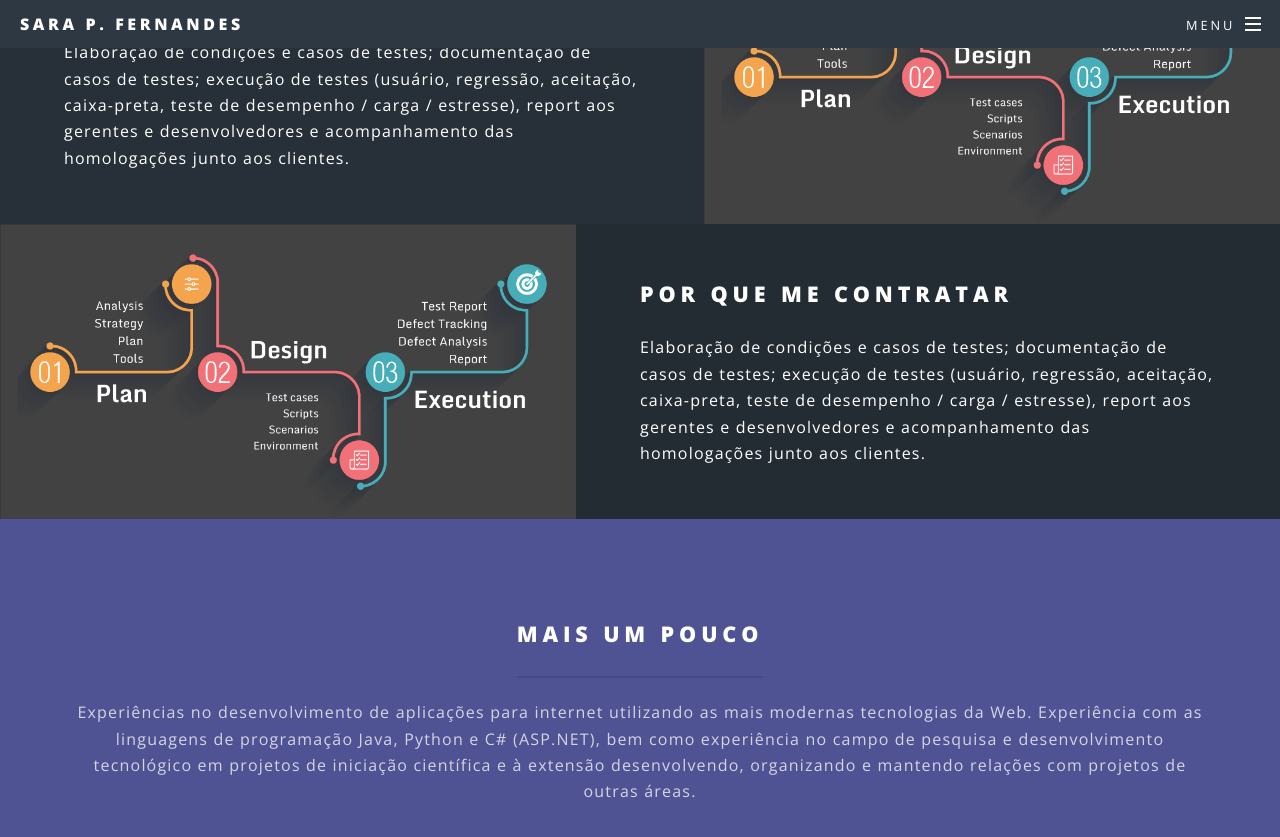
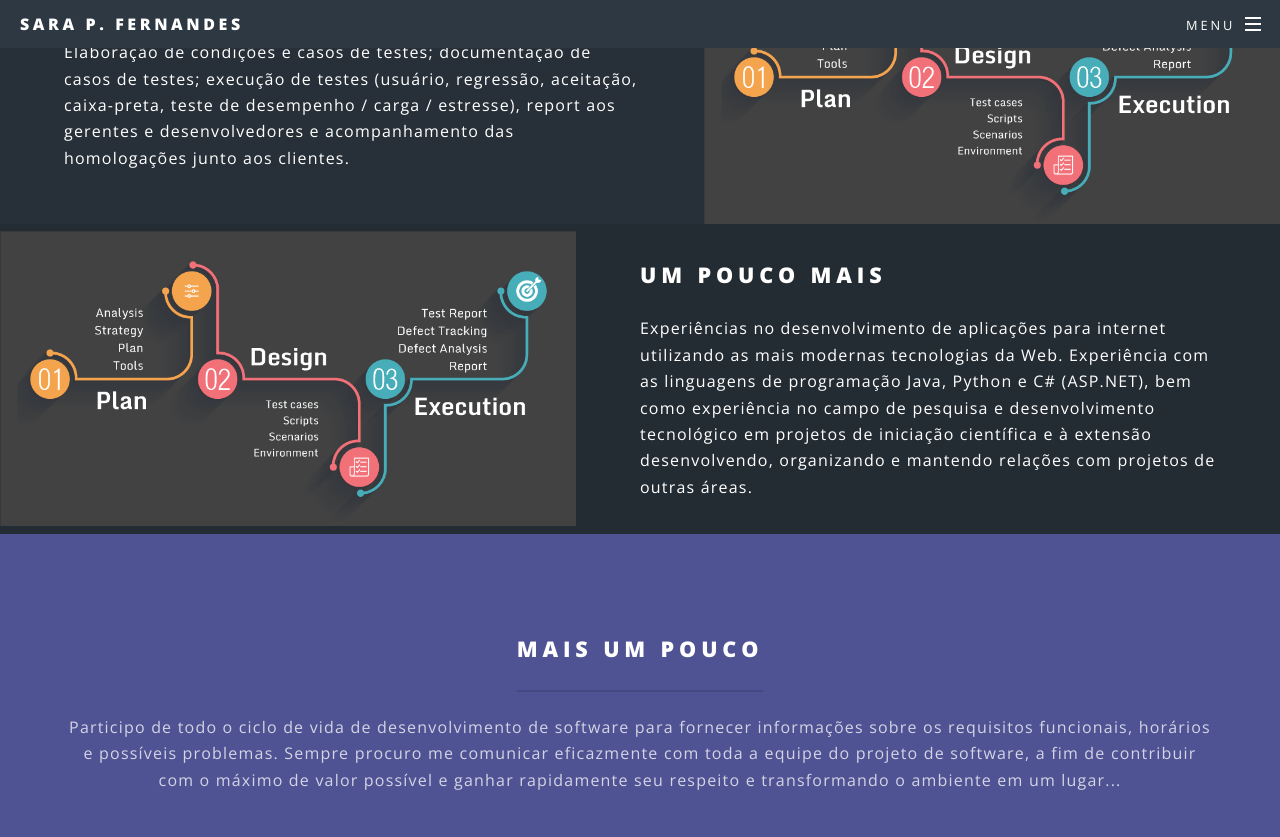
Before and after one commit to SaraFernandes/sarafernandes.github.io_sfdhgdfg, a Jekyll site: the page built from index.html, in a window 1280 px wide and 900 px high, scrolled down 1901 px. Shown: the top 837 px of the window. Built offline with Jekyll 4.4.1, drawn with Linux system fonts in a browser that asks for light colours; some of the changed text lies outside the part shown.

Commit message:
Add neu post Elicitação de requisitos

```diff
--- a/index.html
+++ b/index.html
@@ -46,8 +46,8 @@ layout: landing
 
 						<section class="spotlight">
 							<div class="image"><img src="images/teste.png" alt="" /></div><div class="content">
-								<h2>Por que me contratar<br/></h2>
-								<p>Elaboração de condições e casos de testes; documentação de casos de testes; execução de testes (usuário, regressão, aceitação, caixa-preta, teste de desempenho / carga / estresse), report aos gerentes e desenvolvedores e acompanhamento das homologações junto aos clientes.</p>							</div>
+								<h2>Um Pouco Mais<br/></h2>
+								<p>Experiências no desenvolvimento de aplicações para internet utilizando as mais modernas tecnologias da Web. Experiência com as linguagens de programação Java, Python e C# (ASP.NET), bem como experiência no campo de pesquisa e desenvolvimento tecnológico em projetos de iniciação científica e à extensão desenvolvendo, organizando e mantendo relações com projetos de outras áreas.</p>							</div>
 						</section>
 					</section>
 
@@ -56,7 +56,7 @@ layout: landing
 						<div class="inner">
 							<header class="major">
 								<h2>Mais Um Pouco</h2>
-								<p>Experiências no desenvolvimento de aplicações para internet utilizando as mais modernas tecnologias da Web. Experiência com as linguagens de programação Java, Python e C# (ASP.NET), bem como experiência no campo de pesquisa e desenvolvimento tecnológico em projetos de iniciação científica e à extensão desenvolvendo, organizando e mantendo relações com projetos de outras áreas.
+								<p> Participo de todo o ciclo de vida de desenvolvimento de software para fornecer informações sobre os requisitos funcionais, horários e possíveis problemas. Sempre procuro me comunicar eficazmente com toda a equipe do projeto de software,  a fim de contribuir com o máximo de valor possível e ganhar rapidamente seu respeito e transformando o ambiente em um lugar...
 								</p>
 							</header>
 							<ul class="features">
@@ -68,7 +68,7 @@ layout: landing
 									<h3>Teste de Software</h3>
 									<p>Augue consectetur sed interdum imperdiet et ipsum. Mauris lorem tincidunt nullam amet leo Aenean ligula consequat consequat.</p>
 								</li>
-								<li class="icon fa-code">
+								<!--<li class="icon fa-code">
 									<h3>Desenvolvimento Web</h3>
 									<p>Augue consectetur sed interdum imperdiet et ipsum. Mauris lorem tincidunt nullam amet leo Aenean ligula consequat consequat.</p>
 								</li>
@@ -83,7 +83,7 @@ layout: landing
 								<li class="icon fa-flag-o">
 									<h3>Tortor Ut</h3>
 									<p>Augue consectetur sed interdum imperdiet et ipsum. Mauris lorem tincidunt nullam amet leo Aenean ligula consequat consequat.</p>
-								</li>
+								</li>-->
 							</ul>
 						</div>
 					</section>
```
